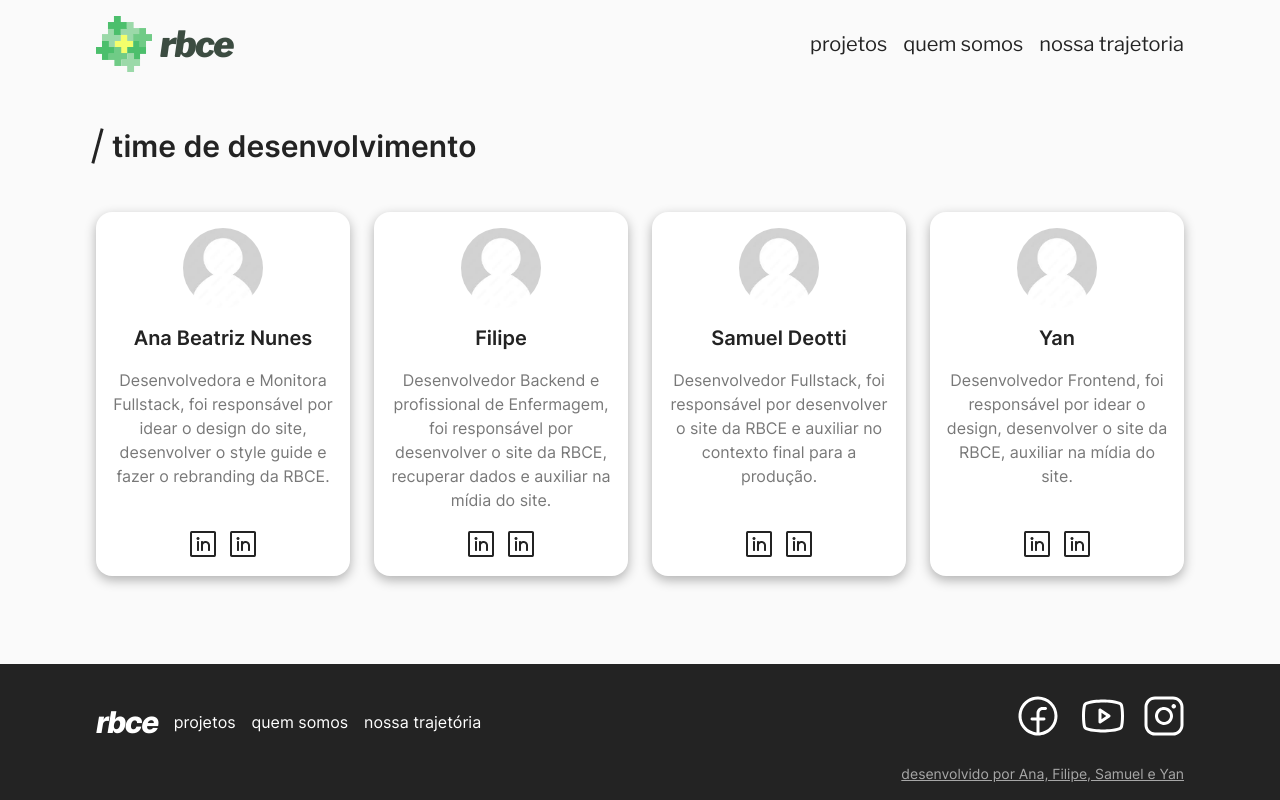
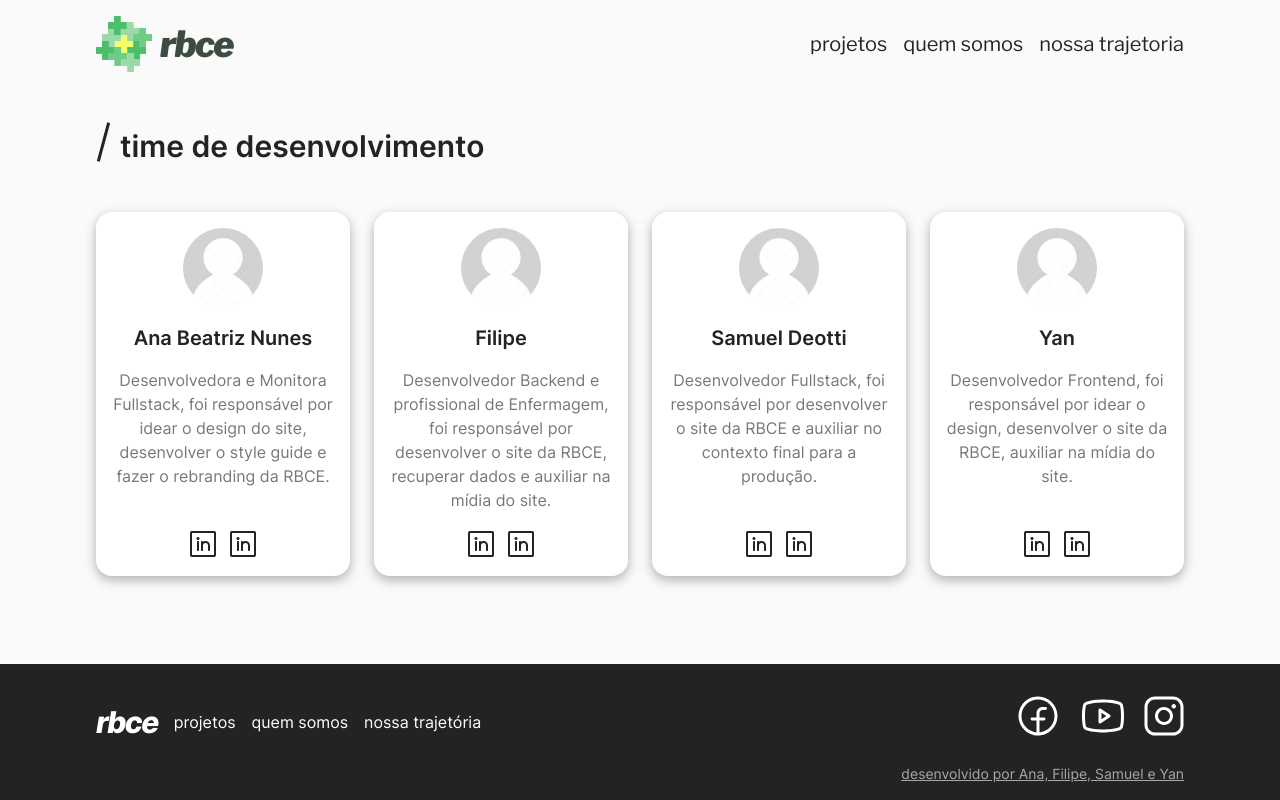
Before and after one commit to team-rbce/rbce, a React (Vite) app: page /time-de-desenvolvimento in a window 1280 px wide. Built offline with nearby package versions, Linux system fonts and the light colour scheme.

Commit message:
changin title before element

```diff
--- a/src/components/Title/Title.css
+++ b/src/components/Title/Title.css
@@ -2,10 +2,10 @@ h2::before {
   content: "";
   display: block;
   width: 2.5px;
-  height: 100%;
+  height: 40px;
   background-color: #232323;
   transform: rotate(15deg);
   position: absolute;
-  top: 0;
-  left: 0;
+  top: -6px;
+  left: 6px;
 }
--- a/src/components/Title/Title.jsx
+++ b/src/components/Title/Title.jsx
@@ -4,7 +4,7 @@ import './Title.css';
 
 export default function Title({ children }) {
   return (
-    <h2 className="text-background-primary-dark font-semibold text-2xl font-Inter my-6 lowercase pl-4 sm:text-3xl relative ">
+    <h2 className="text-background-primary-dark font-semibold text-2xl font-Inter my-6 lowercase pl-6 sm:text-3xl relative ">
       {children}
     </h2>
   );
--- a/src/pages/Home/Carousels/MainCarousel/MainCard.jsx
+++ b/src/pages/Home/Carousels/MainCarousel/MainCard.jsx
@@ -2,15 +2,15 @@ import React from 'react';
 import { Link } from 'react-router-dom';
 import propTypes from 'prop-types';
 
-export default function MainCard({ imagePath }) {
+export default function MainCard({ imagePath, title, description }) {
   return (
     <div className="relative text-background-primary-light md:max-h-[calc(100vh-30vh)]">
-      <img src={ `/${imagePath}mobile.png` } alt="carousel item" className="w-full sm:hidden h-[calc(580px)]" draggable={ false } />
-      <img src={ `/${imagePath}.png` } alt="carousel item" className="w-full hidden sm:block " draggable={ false } />
+      <img src={ `/${imagePath}mobile.png` } alt="carousel item" className="w-full sm:hidden h-[calc(580px)] " draggable={ false } />
+      <img src={ `/${imagePath}.png` } alt="carousel item" className="w-full hidden sm:block" draggable={ false } />
       <div className="absolute bg-background-primary-dark/40 bottom-6 sm:bottom-10 left-1/2 transform -translate-x-1/2 rounded-2xl font-Inter flex flex-col justify-center items-start gap-4 p-4 w-[calc(100%-1.5rem)] sm:w-[calc(100%-5rem)] md:w-[calc(100%-8rem)] lg:w-[calc(100%-12rem)]">
-        <h3 className="font-bold text-2xl">Chegaram os Licendiados RBCE!</h3>
+        <h3 className="font-bold text-2xl">{title}</h3>
         <p>
-          Lorem ipsum dolor sit amet consectetur, adipisicing elit. Suscipit, ex fugiat nemo quos adipisci recusandae?
+          {description}
         </p>
         <Link
           to="/projects"
@@ -25,4 +25,6 @@ export default function MainCard({ imagePath }) {
 
 MainCard.propTypes = {
   imagePath: propTypes.string.isRequired,
+  title: propTypes.string.isRequired,
+  description: propTypes.string.isRequired,
 };
--- a/src/pages/Home/Carousels/MainCarousel/MainCarousel.jsx
+++ b/src/pages/Home/Carousels/MainCarousel/MainCarousel.jsx
@@ -27,10 +27,10 @@ export default function MainCarousel() {
     <div className="pb-8 relative md:max-h-[calc(100vh-30vh)]">
       <Carousel responsive={ responsive } keyBoardControl transitionDuration={ 500 } autoPlay draggable removeArrowOnDeviceType={ ['mobile'] } renderArrowsWhenDisabled={ false }>
 
-        <MainCard imagePath="photo01" />
-        <MainCard imagePath="photo01" />
-        <MainCard imagePath="photo01" />
-        <MainCard imagePath="photo01" />
+        <MainCard imagePath="photo01" title="Chegaram os Licendiados RBCE!" description="Lorem ipsum dolor sit amet consectetur, adipisicing elit. Suscipit, ex fugiat nemo quos adipisci recusandae?" />
+        <MainCard imagePath="photo01" title="Chegaram os Licendiados RBCE!" description="Lorem ipsum dolor sit amet consectetur, adipisicing elit. Suscipit, ex fugiat nemo quos adipisci recusandae?" />
+        <MainCard imagePath="photo01" title="Chegaram os Licendiados RBCE!" description="Lorem ipsum dolor sit amet consectetur, adipisicing elit. Suscipit, ex fugiat nemo quos adipisci recusandae?" />
+        <MainCard imagePath="photo01" title="Chegaram os Licendiados RBCE!" description="Lorem ipsum dolor sit amet consectetur, adipisicing elit. Suscipit, ex fugiat nemo quos adipisci recusandae?" />
 
       </Carousel>
 
```
